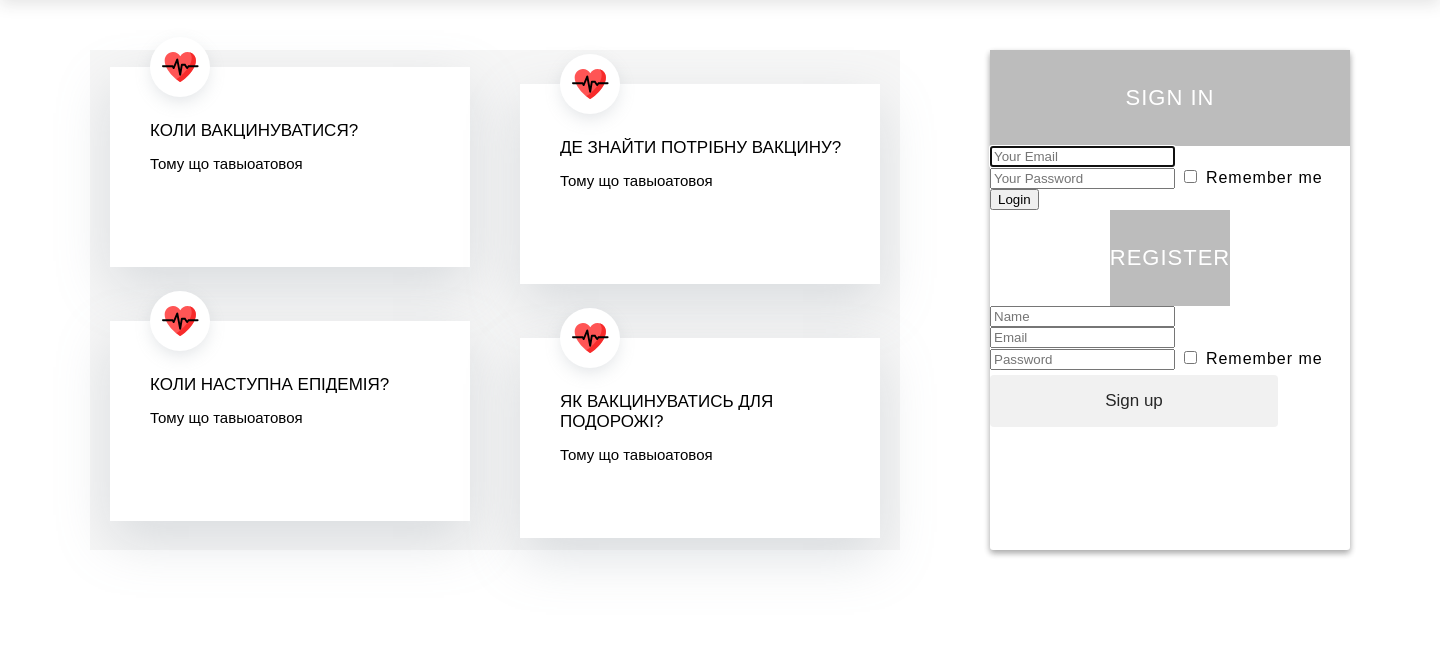
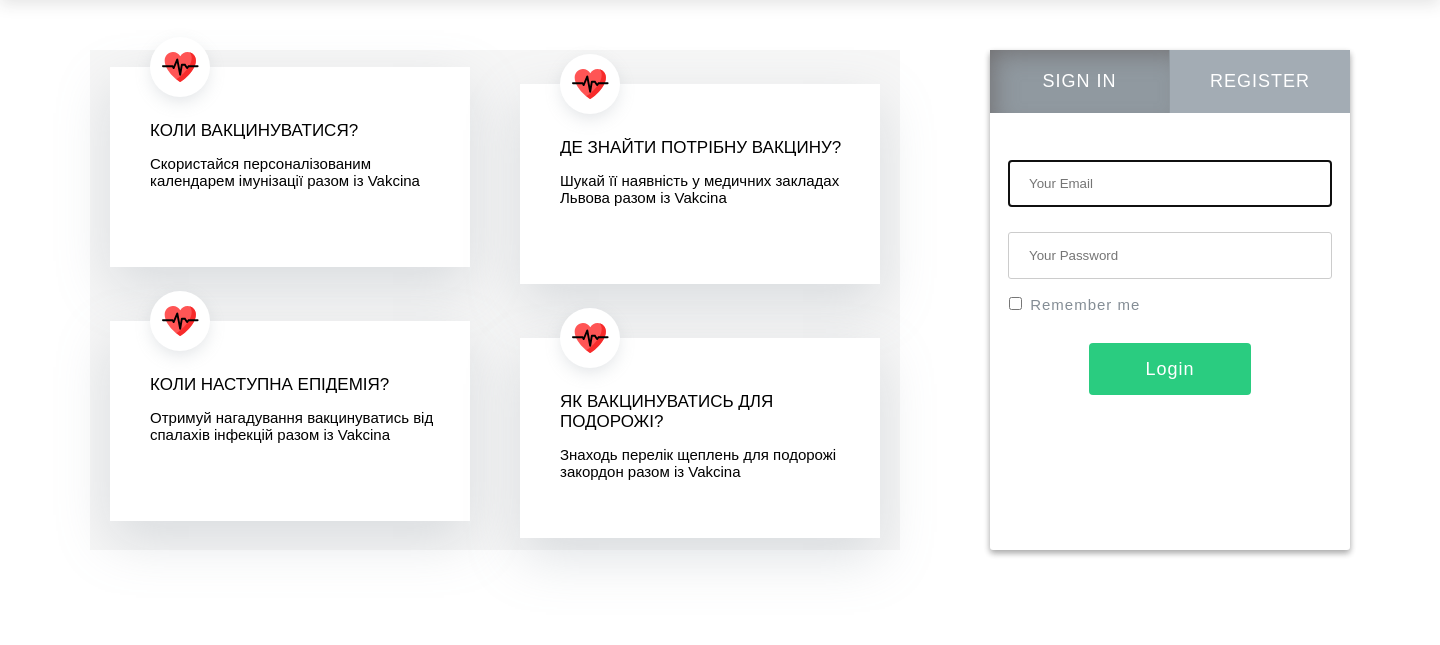
Before and after one commit to lazyTurtle21/Vakcina, a Flask app: page /login in a window 1440 px wide. Shown: the part 100-745 px from the top of the page. Run offline with Flask 2, Linux system fonts and the light colour scheme; style sheets or scripts are compiled from the project's sources.

Commit message:
Add new login form

```diff
--- a/static/style/login-blocks/Fact-block.css
+++ b/static/style/login-blocks/Fact-block.css
@@ -30,5 +30,6 @@
 }
 .Fact-block__text {
   font-size: 15px;
+  padding-right: 2em;
 }
 /*# sourceMappingURL=Fact-block.css.map */
--- a/static/style/login-blocks/Fact-block.less
+++ b/static/style/login-blocks/Fact-block.less
@@ -32,6 +32,7 @@
   }
   &__text{
     font-size: 15px;
+    padding-right: 2em;
   }
 
 }
--- a/static/style/login-blocks/Login-block.css
+++ b/static/style/login-blocks/Login-block.css
@@ -8,51 +8,86 @@
   grid-column-end: 16;
   border-radius: 3px;
 }
-.Login-block__content {
-  display: flex;
-  flex-direction: column;
-  align-items: center;
-  height: 100%;
-}
 .Login-block__text {
   display: block;
   margin-top: 100px;
   margin-bottom: 20px;
 }
 .Login-block__button {
-  width: 80%;
+  width: 45%;
   padding: 12px;
   border: none;
   border-radius: 4px;
   opacity: 0.85;
   display: inline-block;
-  font-size: 17px;
+  font-size: 18px;
   line-height: 28px;
   text-decoration: none;
-  margin: 5px 0 30px;
+  margin: 1em;
+  color: white;
+  letter-spacing: 1px;
+  background-color: #05c46b;
 }
-.Login-block__button--fb {
-  background-color: #3B5998;
-  color: white;
-  margin-top: 60px;
-}
-.Login-block__button--fb:hover {
-  background-color: #3a3a74;
-}
-.Login-block__button--google {
-  background-color: #dd4b39;
-  color: white;
-}
-.Login-block__button--google:hover {
-  background-color: #c34632;
+.Login-block__button:hover {
+  background-color: #05984c;
 }
 .Login-block__head {
-  color: #fff;
-  font-size: 22px;
+  background: #bcbcbc;
+  width: 100%;
+  display: flex;
+  margin-bottom: 2.3em;
+}
+.Login-block__form {
+  display: flex;
+  flex-direction: column;
+  align-items: center;
+}
+.Login-block__input {
+  width: 90%;
+  padding: 15px 20px;
+  display: block;
+  border: 1px solid #ccc;
+  border-radius: 3px;
+  box-sizing: border-box;
+  margin: 10px 0 15px;
+}
+.Login-block__checkbox {
+  align-self: flex-start;
+  font-size: 15px;
+  letter-spacing: 1px;
+  margin-left: 1em;
+  margin-bottom: 0.8em;
+  color: #848d95;
+}
+.Login-block__toggle {
+  width: 50%;
+  height: 63px;
+  color: white;
+  letter-spacing: 1px;
+  font-size: 18px;
+  background-color: #a3acb4;
+  border: 0;
   font-weight: normal;
-  padding: 35px 0;
-  text-align: center;
   text-transform: uppercase;
-  background: #bcbcbc;
+}
+.Login-block__toggle--selected {
+  background-color: #9099a0;
+  box-shadow: 10px 10px 25px -7px rgba(101, 95, 95, 0.69) inset;
+  -webkit-box-shadow: 10px 10px 25px -7px rgba(101, 95, 95, 0.69) inset;
+  -moz-box-shadow: 10px 10px 25px -7px rgba(101, 95, 95, 0.69) inset;
+}
+.Login-block__toggle:hover {
+  box-shadow: 10px 10px 25px -7px rgba(101, 95, 95, 0.69) inset;
+  -webkit-box-shadow: 10px 10px 25px -7px rgba(101, 95, 95, 0.69) inset;
+  -moz-box-shadow: 10px 10px 25px -7px rgba(101, 95, 95, 0.69) inset;
+}
+.Login-block #sign-in-button {
+  border-right: 1px solid #9099a0;
+}
+#register-block {
+  display: none;
+}
+#sign-in-block {
+  display: flex;
 }
 /*# sourceMappingURL=Login-block.css.map */
--- a/static/style/login-blocks/Login-block.less
+++ b/static/style/login-blocks/Login-block.less
@@ -10,13 +10,6 @@
   grid-column-end: 16;
   border-radius: 3px;
 
-  &__content {
-    display: flex;
-    flex-direction: column;
-    align-items: center;
-    height: 100%;
-  }
-
   &__text {
     display: block;
     margin-top: 100px;
@@ -24,42 +17,90 @@
   }
 
   &__button {
-    width: 80%;
+    width: 45%;
     padding: 12px;
     border: none;
     border-radius: 4px;
     opacity: 0.85;
     display: inline-block;
-    font-size: 17px;
+    font-size: 18px;
     line-height: 28px;
     text-decoration: none;
-    margin: 5px 0 30px;
+    margin: 1em;
+    color: white;
+    letter-spacing: 1px;
+    background-color: #05c46b;
 
-    &--fb {
-      background-color: #3B5998;
-      color: white;
-      margin-top: 60px;
-      &:hover{
-        background-color: #3a3a74;
-      }
-    }
+    &:hover {
+      background-color: #05984c;
 
-    &--google {
-      background-color: #dd4b39;
-      color: white;
-      &:hover{
-        background-color: #c34632;
-      }
     }
   }
 
   &__head {
-    color: #fff;
-    font-size: 22px;
+    background: #bcbcbc;
+    width: 100%;
+    display: flex;
+    margin-bottom: 2.3em;
+  }
+
+  &__form {
+    display: flex;
+    flex-direction: column;
+    align-items: center;
+  }
+
+  &__input {
+    width: 90%;
+    padding: 15px 20px;
+    display: block;
+    border: 1px solid #ccc;
+    border-radius: 3px;
+    box-sizing: border-box;
+    margin: 10px 0 15px;
+  }
+  &__checkbox {
+    align-self: flex-start;
+    font-size: 15px;
+    letter-spacing: 1px;
+    margin-left: 1em;
+    margin-bottom: 0.8em;
+    color: #848d95;
+  }
+  &__toggle {
+    width: 50%;
+    height: 63px;
+    color: white;
+    letter-spacing: 1px;
+    font-size: 18px;
+    background-color: #a3acb4;
+    border: 0;
     font-weight: normal;
-    padding: 35px 0;
-    text-align: center;
     text-transform: uppercase;
-    background: #bcbcbc;
+
+     &--selected {
+      background-color: #9099a0;
+      box-shadow: 10px 10px 25px -7px rgba(101, 95, 95, 0.69) inset;
+      -webkit-box-shadow: 10px 10px 25px -7px rgba(101, 95, 95, 0.69) inset;
+      -moz-box-shadow: 10px 10px 25px -7px rgba(101, 95, 95, 0.69) inset;
+    }
+
+    &:hover{
+      box-shadow: 10px 10px 25px -7px rgba(101, 95, 95, 0.69) inset;
+      -webkit-box-shadow: 10px 10px 25px -7px rgba(101, 95, 95, 0.69) inset;
+      -moz-box-shadow: 10px 10px 25px -7px rgba(101, 95, 95, 0.69) inset;
+    }
   }
+  #sign-in-button {
+    border-right: 1px solid #9099a0;
+  }
+
 }
+
+#register-block {
+  display: none;
+}
+
+#sign-in-block {
+  display: flex;
+}
--- a/templates/login.html
+++ b/templates/login.html
@@ -1,4 +1,3 @@
-<!-- templates/login.html -->
 <!doctype html>
 <html lang="en">
 <head>
@@ -13,7 +12,6 @@
     <link rel="stylesheet" href="{{ url_for('static', filename='css/common-blocks/Header.css') }}">
     <link rel="stylesheet" href="{{ url_for('static', filename='css/login-blocks/Fact-block.css') }}">
     <link rel="stylesheet" href="{{ url_for('static', filename='css/login-blocks/Login-button.css') }}">
-
     <link rel="stylesheet" href="https://cdnjs.cloudflare.com/ajax/libs/font-awesome/4.7.0/css/font-awesome.min.css">
     <title>Document</title>
 </head>
@@ -71,7 +69,7 @@
                 </div>
                 <div class="Fact-block__content">
                     <h2 class="Fact-block__title">Коли вакцинуватися?</h2>
-                    <p class="Fact-block__text">Тому що тавыоатовоя</p>
+                    <p class="Fact-block__text">Скористайся персоналізованим календарем імунізації разом із Vakcina</p>
                 </div>
             </article>
 
@@ -90,7 +88,7 @@
                 </div>
                 <div class="Fact-block__content">
                     <h2 class="Fact-block__title">Де знайти потрібну вакцину?</h2>
-                    <p class="Fact-block__text">Тому що тавыоатовоя</p>
+                    <p class="Fact-block__text">Шукай її наявність у медичних закладах Львова разом із Vakcina</p>
                 </div>
             </article>
 
@@ -109,7 +107,8 @@
                 </div>
                 <div class="Fact-block__content">
                     <h2 class="Fact-block__title">Коли наступна епідемія?</h2>
-                    <p class="Fact-block__text">Тому що тавыоатовоя</p>
+                    <p class="Fact-block__text">Отримуй нагадування вакцинуватись від спалахів інфекцій разом із
+                        Vakcina</p>
                 </div>
             </article>
 
@@ -128,29 +127,30 @@
                 </div>
                 <div class="Fact-block__content">
                     <h2 class="Fact-block__title">Як вакцинуватись для подорожі?</h2>
-                    <p class="Fact-block__text">Тому що тавыоатовоя</p>
+                    <p class="Fact-block__text">Знаходь перелік щеплень для подорожі закордон разом із Vakcina </p>
                 </div>
             </article>
         </section>
 
         <div class="Login-block">
-            <div class="Login-block__head">Sign in</div>
-            <div class="Login-block__content">
-                <form method="POST" action="/login">
-                    <input class="input is-large" type="email" name="email" placeholder="Your Email" autofocus="">
-                    <input class="input is-large" type="password" name="password" placeholder="Your Password">
-                    <label class="checkbox">
+            <div class="Login-block__head">
+                <button class="Login-block__toggle Login-block__toggle--selected" id="sign-in-button">Sign in</button>
+                <button class="Login-block__toggle" id="register-button">Register</button>
+
+            </div>
+            <form class="Login-block__form" id="sign-in-block" method="POST" action="/login">
+                <input class="Login-block__input" type="email" name="email" placeholder="Your Email" autofocus="">
+                <input class="Login-block__input" type="password" name="password" placeholder="Your Password">
+                <label class="Login-block__checkbox">
                     <input type="checkbox">
                     Remember me
                 </label>
 
-                    <button class="button is-block is-info is-large is-fullwidth">Login</button>
+                <button class="Login-block__button">Login</button>
 
             </form>
 
-                <div class="Login-block__head">Register</div>
-                <div class="Login-block__content">
-                    <form class="Login-block__form" method="POST" action="/signup">
+            <form class="Login-block__form" id="register-block" method="POST" action="/signup">
                 {% with messages = get_flashed_messages() %}
                     {% if messages %}
                         <div class="notification is-danger">
@@ -158,7 +158,7 @@
                         </div>
                     {% endif %}
                 {% endwith %}
-                        <input class="input is-large" type="text" name="name" placeholder="Name" autofocus="">
+                <input class="Login-block__input" type="text" name="name" placeholder="Name" autofocus="">
                 <input class="Login-block__input" type="email" name="email" placeholder="Email">
                 <input class="Login-block__input" type="password" name="password" placeholder="Password">
                 <label class="Login-block__checkbox">
@@ -167,19 +167,13 @@
                 </label>
                 <button class="Login-block__button">Sign up</button>
             </form>
-                </div>
-            </div>
-            <!--                <a href="#" class="Login-block__button Login-block__button&#45;&#45;fb">-->
-            <!--                    <i class="fa fa-facebook fa-fw"></i> Login with Facebook-->
-            <!--                </a>-->
 
-            <!--                <a href="#" class="Login-block__button Login-block__button&#45;&#45;google">-->
-            <!--                    <i class="fa fa-google fa-fw"></i> Login with Google+-->
-            <!--                </a>-->
+
         </div>
 
 
     </main>
 </div>
+<script type="text/javascript" src="{{ url_for('static', filename='js/login.js')}}"></script>
 </body>
 </html>
```
Also changed, not shown: static/js/login.js (added, +34 -0 lines), static/style/profile-blocks/Profile.css (+4 -8 lines), 3 other files. Lines whose indentation alone changed are shown as unchanged.
